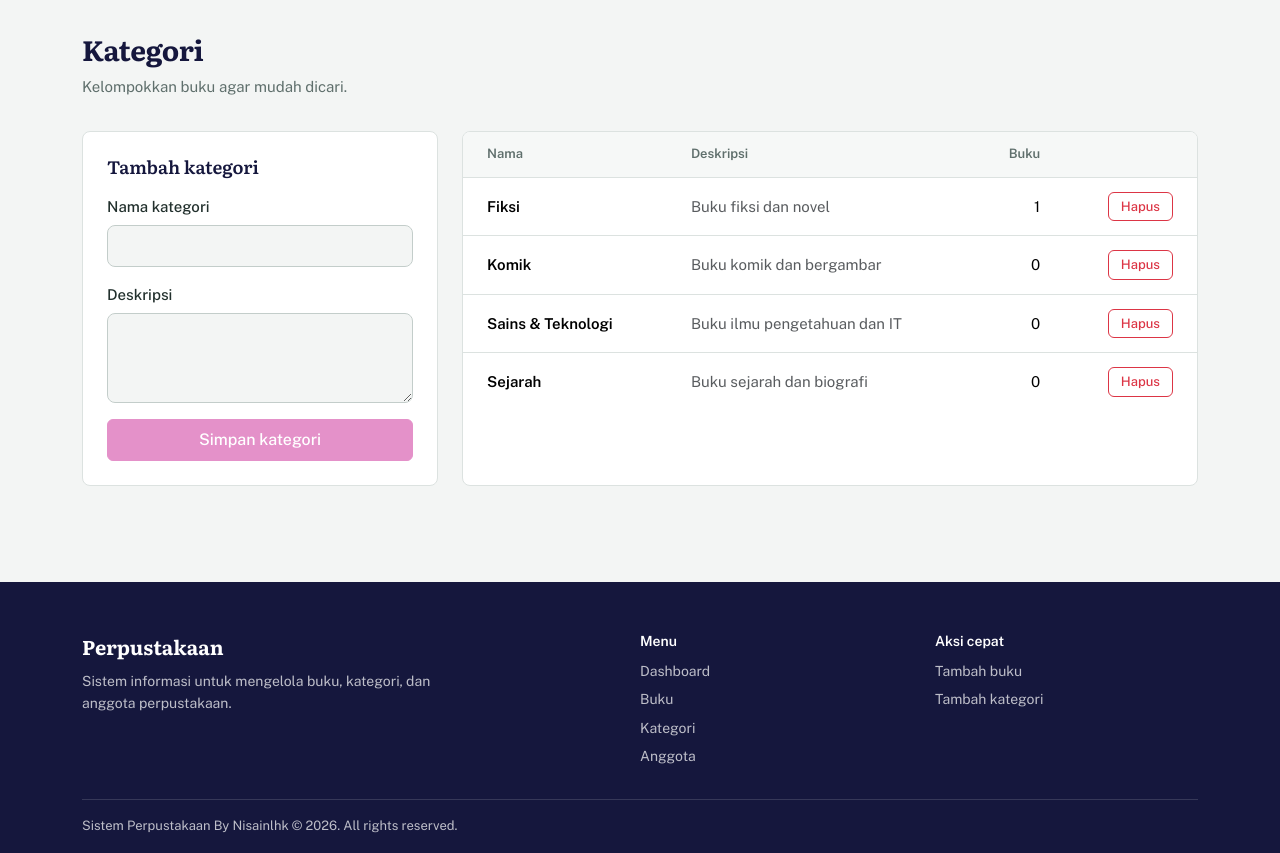
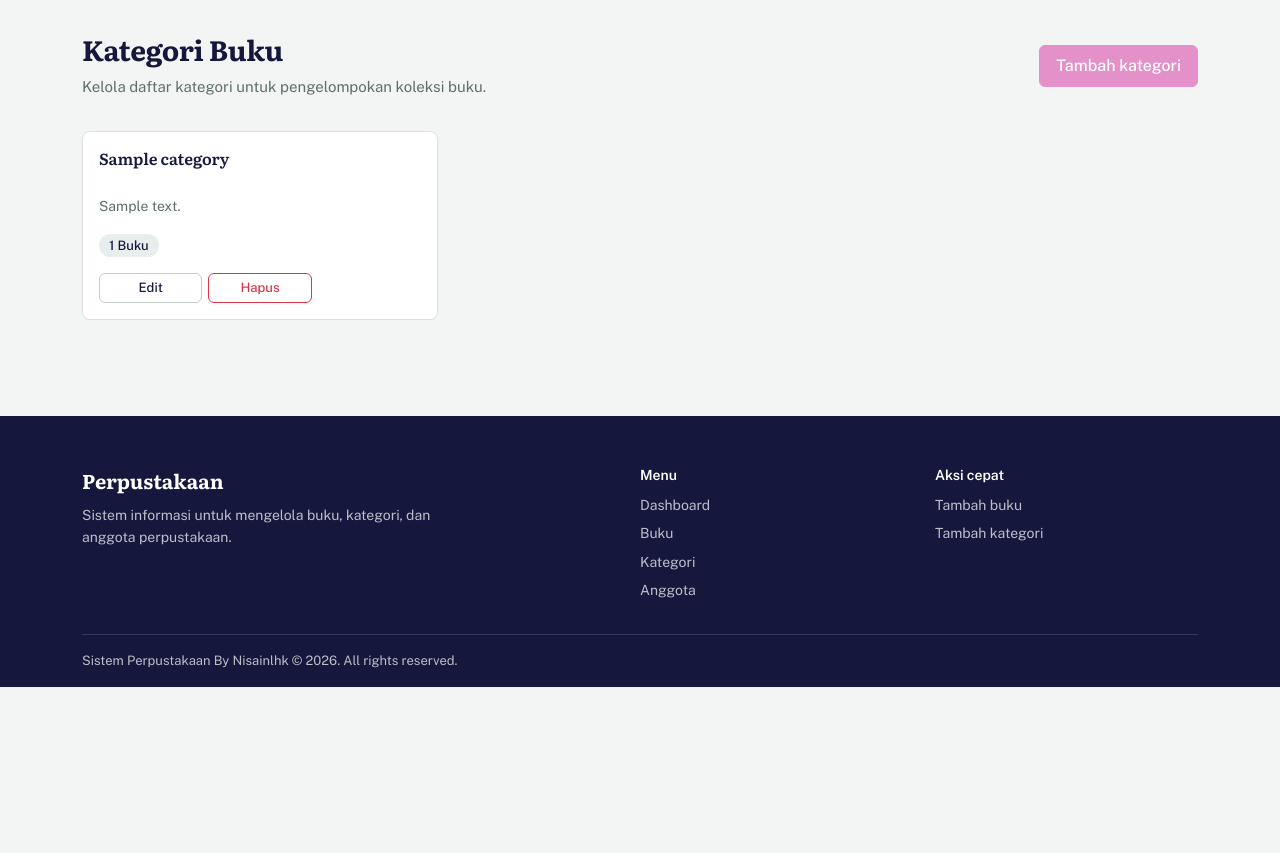
Before and after one commit to nisainlhk/library-system, a Laravel app: page /categories in a window 1280 px wide. Shown: the part 64-917 px from the top of the page. After the commit the page ends 751 px from the top, so only its background shows below. Run offline with Laravel 12, Linux system fonts and the light colour scheme; data comes from the database, SQL or seed files in the repository; tables that the repository leaves empty hold one stand-in row (values such as "Sample post").

Commit message:
feat(categories): implement create, edit, and delete for categories

```diff
--- a/app/Http/Controllers/CategoryController.php
+++ b/app/Http/Controllers/CategoryController.php
@@ -14,6 +14,14 @@ class CategoryController extends Controller
         return view('categories.index', compact('categories'));
     }
 
+    public function create()
+    {
+        return view('categories.create', [
+            'title'       => 'Tambah Kategori',
+            'description' => 'Tambahkan kategori baru ke sistem perpustakaan.',
+        ]);
+    }
+
     public function store(Request $request)
     {
         $data = $request->validate([
@@ -26,6 +34,28 @@ class CategoryController extends Controller
         return redirect()->route('categories.index')->with('success', 'Kategori berhasil ditambahkan.');
     }
 
+    public function edit(Category $category)
+    {
+        return view('categories.edit', [
+            'title'       => 'Edit Kategori',
+            'description' => 'Perbarui informasi kategori buku.',
+            'category'    => $category,
+        ]);
+    }
+
+    public function update(Request $request, Category $category)
+    {
+        $validated = $request->validate([
+            'name'        => 'required|string|max:255|unique:categories,name,' . $category->id,
+            'description' => 'nullable|string',
+        ]);
+
+        $category->update($validated);
+
+        return redirect()->route('categories.index')
+            ->with('success', 'Kategori berhasil diperbarui.');
+    }
+
     public function destroy(Category $category)
     {
         $category->delete();
--- a/database/seeders/CategorySeeder.php
+++ b/database/seeders/CategorySeeder.php
@@ -7,7 +7,7 @@ use App\Models\Category;
 use Illuminate\Database\Console\Seeds\WithoutModelEvents;
 use Illuminate\Database\Seeder;
 
-class DatabaseSeeder extends Seeder
+class CategorySeeder extends Seeder
 {
     use WithoutModelEvents;
 
--- a/resources/views/categories/index.blade.php
+++ b/resources/views/categories/index.blade.php
@@ -1,74 +1,55 @@
 @extends('layouts.app')
 
-@section('title', 'Kategori')
+@section('title', $title ?? 'Kategori Buku')
 
 @section('content')
 <div class="page-header">
     <div>
-        <h1>Kategori</h1>
-        <p class="lead-text">Kelompokkan buku agar mudah dicari.</p>
+        <h1>{{ $title ?? 'Kategori Buku' }}</h1>
+        <p class="lead-text">{{ $description ?? 'Kelola daftar kategori untuk pengelompokan koleksi buku.' }}</p>
     </div>
+    <a href="{{ route('categories.create') }}" class="btn btn-primary">Tambah kategori</a>
 </div>
 
+@if (session('success'))
+    <div class="alert alert-success mb-4">
+        {{ session('success') }}
+    </div>
+@endif
+
 <div class="row g-4">
-    <div class="col-lg-4">
-        <div class="panel">
-            <h2 class="h5 mb-3">Tambah kategori</h2>
-            <form action="{{ route('categories.store') }}" method="POST">
-                @csrf
-                <div class="mb-3">
-                    <label for="name" class="form-label">Nama kategori</label>
-                    <input type="text" id="name" name="name" value="{{ old('name') }}"
-                           class="form-control @error('name') is-invalid @enderror" required>
-                    @error('name') <div class="invalid-feedback">{{ $message }}</div> @enderror
-                </div>
-                <div class="mb-3">
-                    <label for="description" class="form-label">Deskripsi</label>
-                    <textarea id="description" name="description" rows="3"
-                              class="form-control @error('description') is-invalid @enderror">{{ old('description') }}</textarea>
-                    @error('description') <div class="invalid-feedback">{{ $message }}</div> @enderror
-                </div>
-                <button type="submit" class="btn btn-primary w-100">Simpan kategori</button>
-            </form>
-        </div>
+    @forelse ($categories as $category)
+        <div class="col-12 col-md-6 col-lg-4">
+            <article class="book-card">
+                <div class="book-body">
+                    <h2 class="book-title">{{ $category->name }}</h2>
+                    <p class="book-author">{{ $category->description ?: 'Tidak ada deskripsi.' }}</p>
+
+                    <div class="book-meta">
+                        <span class="tag">{{ $category->books_count ?? $category->books()->count() }} Buku</span>
                     </div>
 
-    <div class="col-lg-8">
-        <div class="panel p-0">
-            <div class="table-responsive">
-                <table class="table align-middle mb-0">
-                    <thead>
-                        <tr>
-                            <th>Nama</th>
-                            <th>Deskripsi</th>
-                            <th class="text-end">Buku</th>
-                            <th><span class="visually-hidden">Aksi</span></th>
-                        </tr>
-                    </thead>
-                    <tbody>
-                        @forelse ($categories as $category)
-                            <tr>
-                                <td class="fw-semibold">{{ $category->name }}</td>
-                                <td class="text-muted">{{ $category->description ?? '-' }}</td>
-                                <td class="text-end">{{ $category->books_count }}</td>
-                                <td class="text-end">
+                    <div class="book-actions">
+                        <a href="{{ route('categories.edit', $category) }}" class="btn btn-sm btn-outline-secondary">Edit</a>
+
                         <form action="{{ route('categories.destroy', $category) }}" method="POST"
-                                          onsubmit="return confirm('Hapus kategori ini? Buku di dalamnya menjadi tanpa kategori.')">
+                              onsubmit="return confirm('Hapus kategori {{ $category->name }}?')">
                             @csrf
                             @method('DELETE')
                             <button type="submit" class="btn btn-sm btn-outline-danger">Hapus</button>
                         </form>
-                                </td>
-                            </tr>
-                        @empty
-                            <tr>
-                                <td colspan="4" class="text-center text-muted py-5">Belum ada kategori. Tambahkan lewat form di samping.</td>
-                            </tr>
-                        @endforelse
-                    </tbody>
-                </table>
                     </div>
                 </div>
+            </article>
+        </div>
+    @empty
+        <div class="col-12">
+            <div class="empty-state">
+                <h2>Belum ada kategori</h2>
+                <p>Tambahkan kategori pertama untuk mulai mengelompokkan buku.</p>
+                <a href="{{ route('categories.create') }}" class="btn btn-primary">Tambah kategori</a>
             </div>
         </div>
+    @endforelse
+</div>
 @endsection
```
Also changed, not shown: resources/views/categories/create.blade.php (added, +48 -0 lines), resources/views/categories/edit.blade.php (added, +49 -0 lines). Lines whose indentation alone changed are shown as unchanged.
